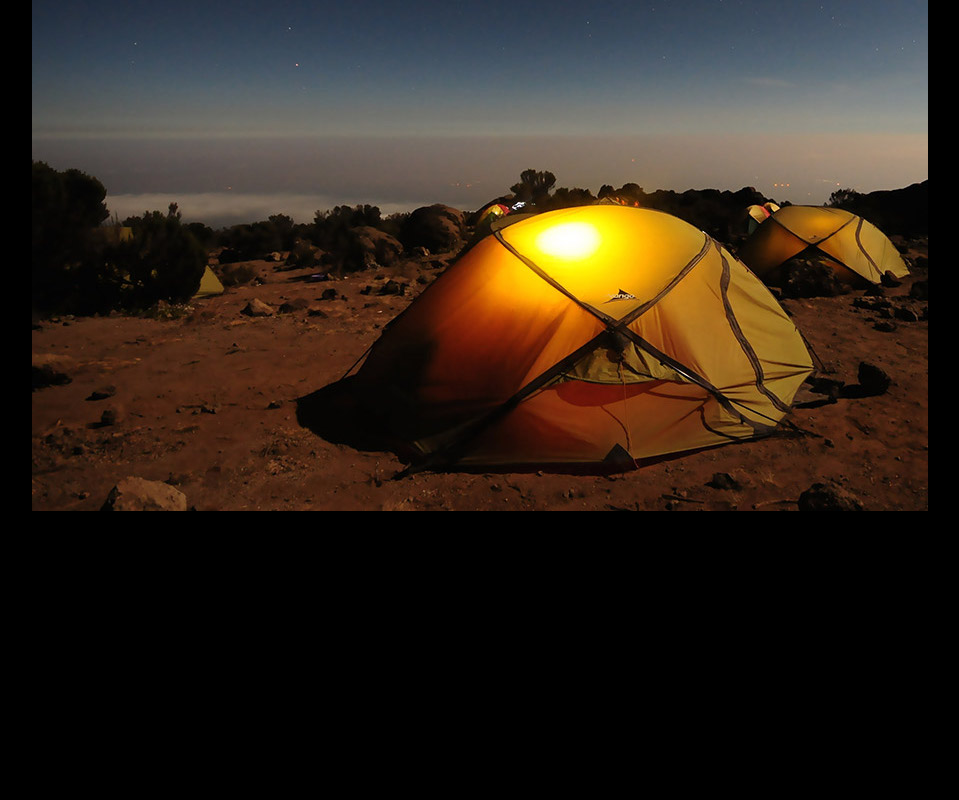
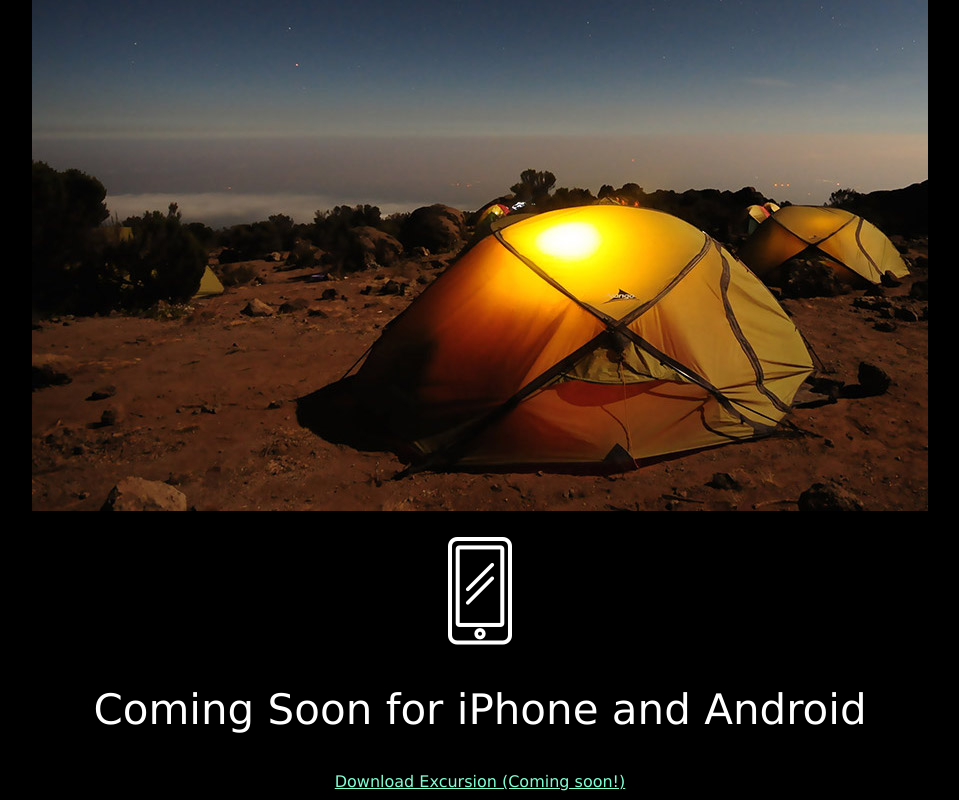
Before and after one commit to ekecso/excursion, a plain HTML site: page index.html in a window 1280 px wide. Shown: the part 505-1305 px from the top of the page, without its empty margins (160-1119 px from the left). Before the commit the page ends 1042 px from the top, so only its background shows below. Drawn offline with Linux system fonts and the light colour scheme.

Commit message:
add second supporting section

```diff
--- a/index.html
+++ b/index.html
@@ -14,5 +14,10 @@
         <h2>Your personal travel guide</h2>
         <p>Excursion remember places you like, and recommends new points of interest around you.</p>
         <p><img src="resources/images/camp.jpg"/></p>
+
+        <!-- Second Supporting Section -->
+        <p><img src="resources/images/phone.png"/></p>
+        <h2>Coming Soon for iPhone and Android</h2>
+        <a href="#">Download Excursion (Coming soon!)</a>
     </body>
 </html>
```
